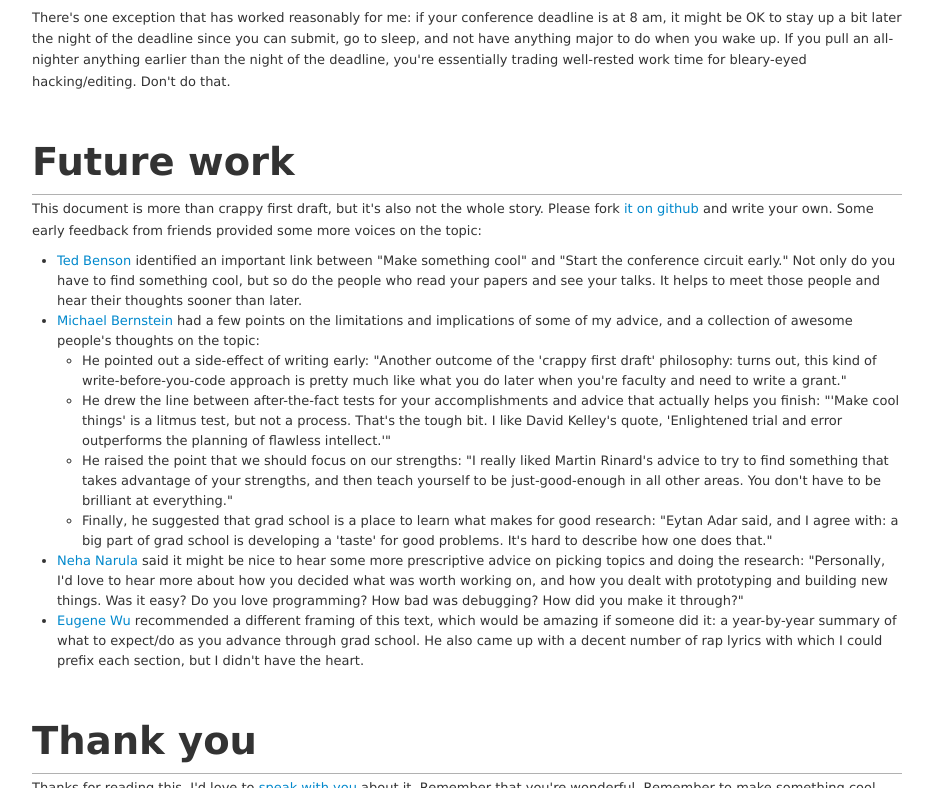
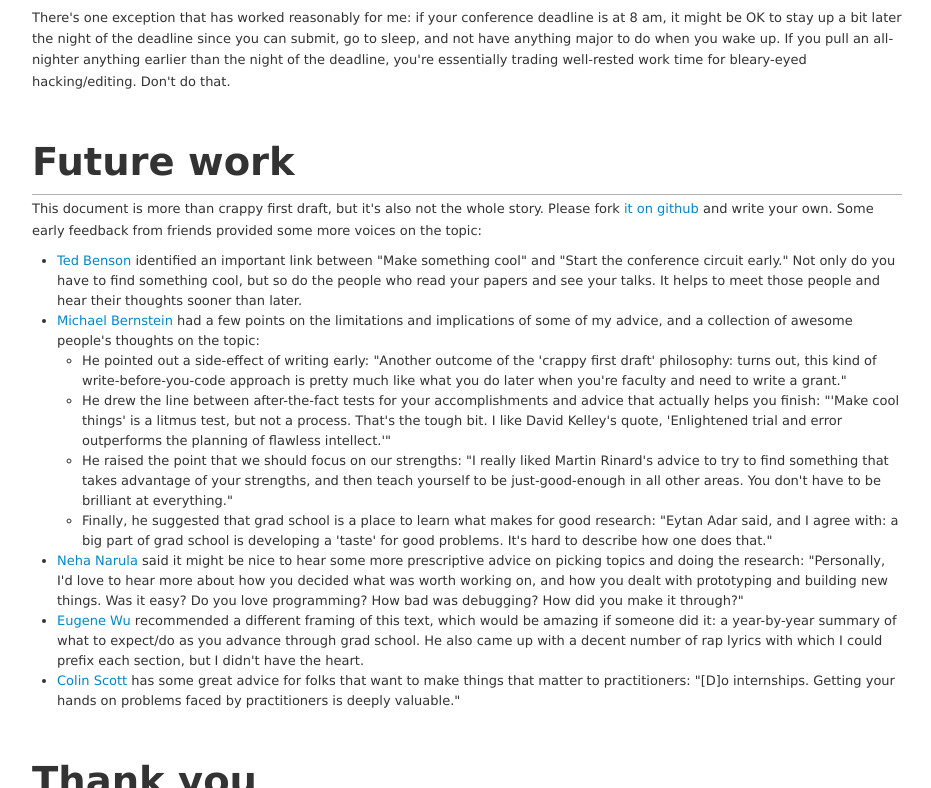
Before and after one commit to marcua/gradschool-guide, a plain HTML site: page gradschool-guide/index.html in a window 1280 px wide. Shown: the part 11212-12000 px from the top of the page, without its empty margins (323-1254 px from the left). Drawn offline with nearby package versions, Linux system fonts and the light colour scheme.

Commit message:
Feedback from Colin

```diff
--- a/gradschool-guide/index.html
+++ b/gradschool-guide/index.html
@@ -368,6 +368,7 @@
 			  </ul>
 			<li><a href="http://pdos.csail.mit.edu/~neha/">Neha Narula</a> said it might be nice to hear some more prescriptive advice on picking topics and doing the research: "Personally, I'd love to hear more about how you decided what was worth working on, and how you dealt with prototyping and building new things.  Was it easy?  Do you love programming?  How bad was debugging?  How did you make it through?"</li>
 			<li><a href="http://www.mit.edu/~eugenewu/">Eugene Wu</a> recommended a different framing of this text, which would be amazing if someone did it: a year-by-year summary of what to expect/do as you advance through grad school.  He also came up with a decent number of rap lyrics with which I could prefix each section, but I didn't have the heart.</li>
+			<li><a href="http://www.eecs.berkeley.edu/~rcs/">Colin Scott</a> has some great advice for folks that want to make things that matter to practitioners: "[D]o internships. Getting your hands on problems faced by practitioners is deeply valuable."</li>
 			</ul>
         </section>
 
```
